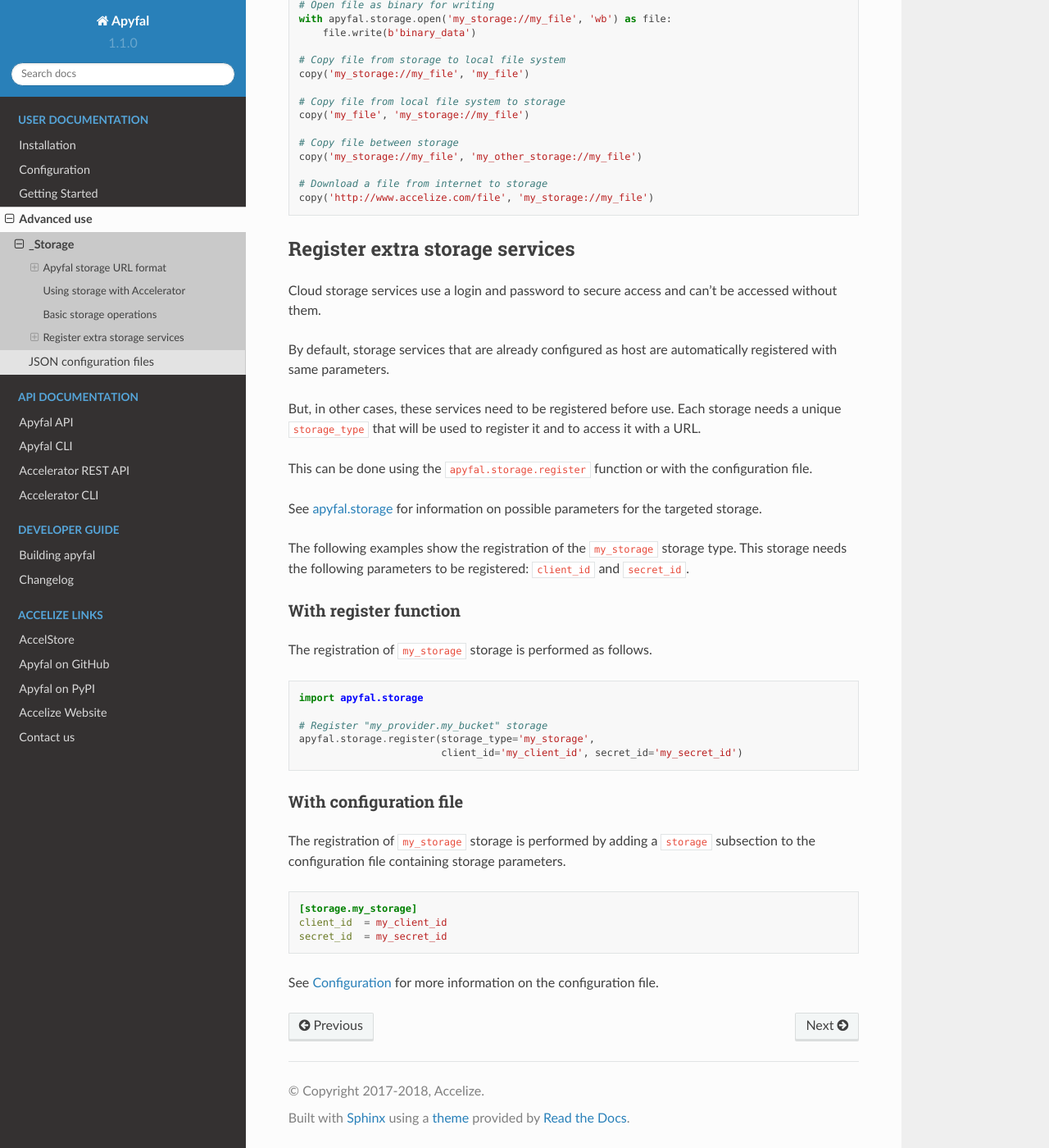
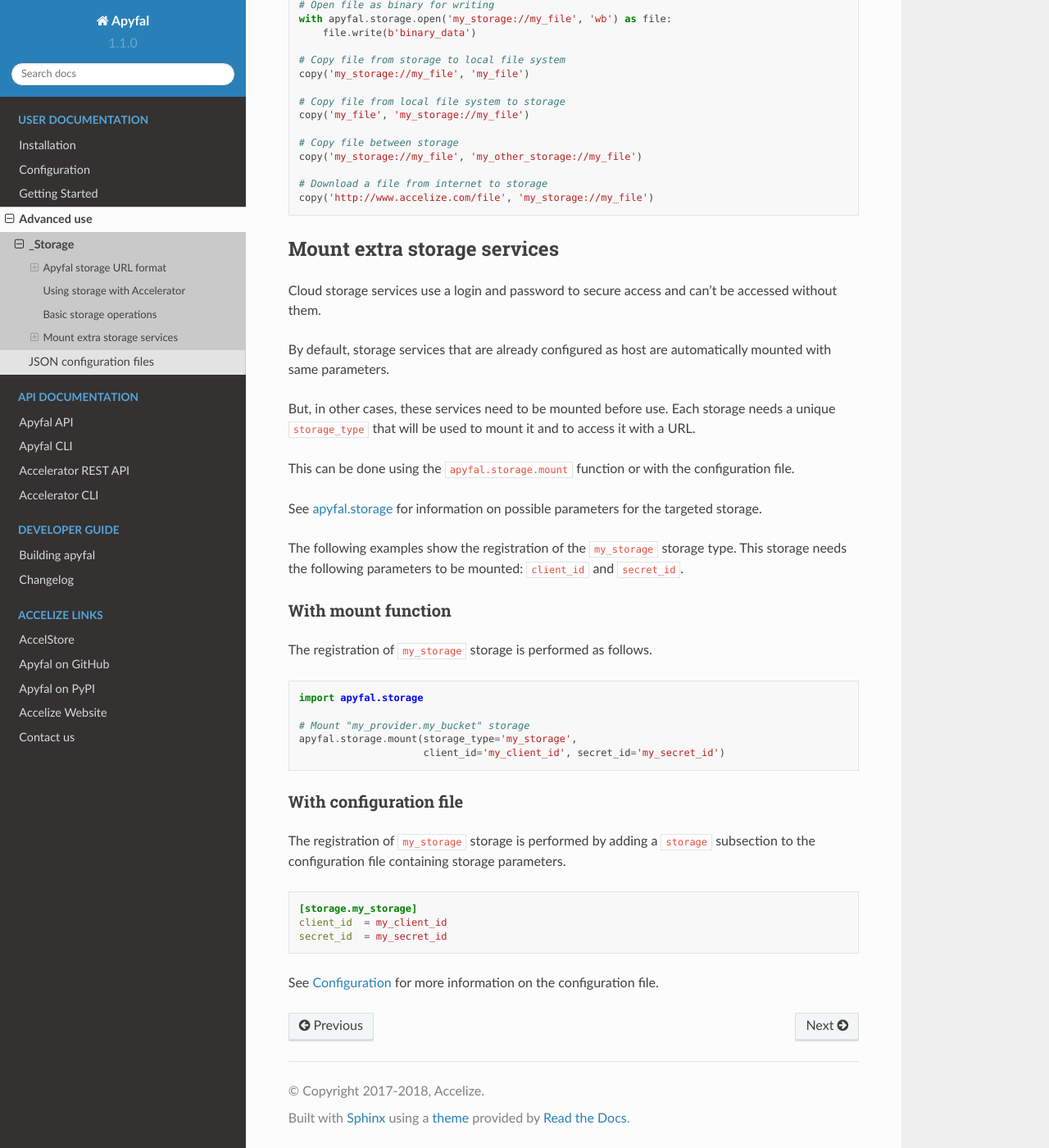
Before and after one commit to Accelize/apyfal, a Sphinx documentation site: the page built from docs/advanced_storage.rst, in a window 1280 px wide and 1400 px high, scrolled down 2163 px. Shown: the whole window at 82% size. Built offline with Sphinx 7.4.7 and the Read the Docs theme 2.0.0, drawn with Linux system fonts in a browser that asks for light colours; pages that are not in the unit, such as notebooks, are missing from menus.

Commit message:
Uses 'mount' instead of 'register'
(cherry picked from commit 2397ef2178e8e356e6f033caabe3b612216a2333)

```diff
--- a/docs/advanced_storage.rst
+++ b/docs/advanced_storage.rst
@@ -120,31 +120,31 @@ The following example shows some possible file operations:
     # Download a file from internet to storage
     copy('http://www.accelize.com/file', 'my_storage://my_file')
 
-Register extra storage services
--------------------------------
+Mount extra storage services
+----------------------------
 
 Cloud storage services use a login and password to secure access and can’t be
 accessed without them.
 
 By default, storage services that are already configured as host are
-automatically registered with same parameters.
+automatically mounted with same parameters.
 
-But, in other cases, these services need to be registered before use.
-Each storage needs a unique ``storage_type`` that will be used to register it
+But, in other cases, these services need to be mounted before use.
+Each storage needs a unique ``storage_type`` that will be used to mount it
 and to access it with a URL.
 
-This can be done using the ``apyfal.storage.register`` function or with the
+This can be done using the ``apyfal.storage.mount`` function or with the
 configuration file.
 
 See :doc:`api_storage` for information on possible parameters for the targeted
 storage.
 
 The following examples show the registration of the ``my_storage`` storage type.
-This storage needs the following parameters to be
-registered: ``client_id`` and ``secret_id``.
+This storage needs the following parameters to be mounted:
+``client_id`` and ``secret_id``.
 
-With register function
-~~~~~~~~~~~~~~~~~~~~~~
+With mount function
+~~~~~~~~~~~~~~~~~~~
 
 The registration of ``my_storage`` storage is performed as follows.
 
@@ -152,9 +152,9 @@ The registration of ``my_storage`` storage is performed as follows.
 
     import apyfal.storage
 
-    # Register "my_provider.my_bucket" storage
-    apyfal.storage.register(storage_type='my_storage',
-                            client_id='my_client_id', secret_id='my_secret_id')
+    # Mount "my_provider.my_bucket" storage
+    apyfal.storage.mount(storage_type='my_storage',
+                         client_id='my_client_id', secret_id='my_secret_id')
 
 With configuration file
 ~~~~~~~~~~~~~~~~~~~~~~~
```
Also changed, not shown: 2 other files.
